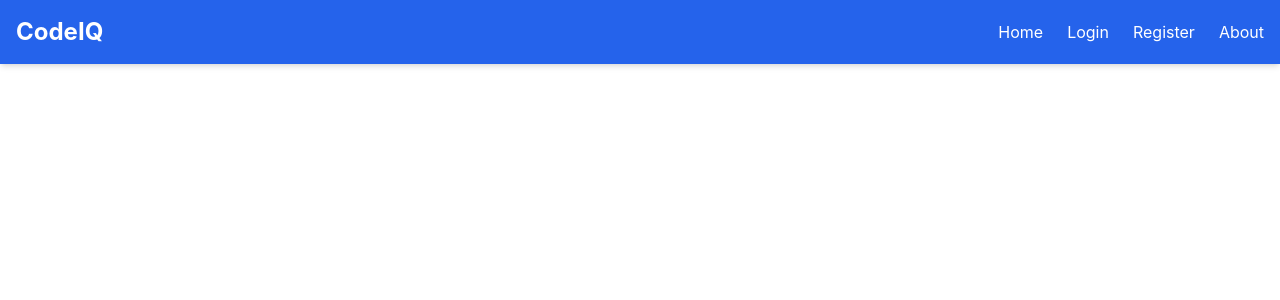
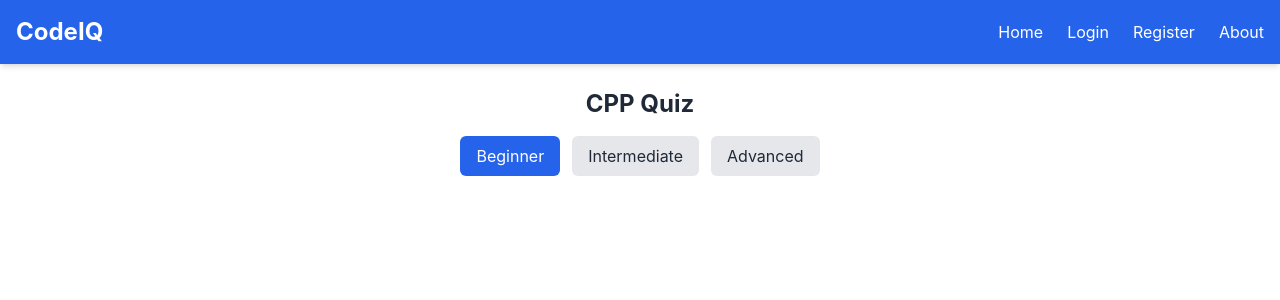
Before and after one commit to hardikpatel2906/CodeIQ, a React (Vite) app: page /quiz/cpp in a window 1280 px wide. Shown: the top 300 px of the page. Built offline with nearby package versions, Linux system fonts and the light colour scheme.

Commit message:
Create Quiz Page

```diff
--- a/src/App.tsx
+++ b/src/App.tsx
@@ -3,6 +3,7 @@ import Home from "./pages/Home";
 import Login from "./pages/Login";
 import Register from "./pages/Register";
 import Navbar from "./components/Navbar";
+import QuizPage from "./pages/QuizPage";
 
 const App: React.FC = () => {
     return (
@@ -12,6 +13,7 @@ const App: React.FC = () => {
                 <Route path="/" element={<Home />} />
                 <Route path="/login" element={<Login />} />
                 <Route path="/register" element={<Register />} />
+                <Route path="/quiz/:language" element={<QuizPage />} />
             </Routes>
         </Router>
     );
--- a/src/index.css
+++ b/src/index.css
@@ -9,7 +9,7 @@
 
   color-scheme: light dark;
   /* color: rgba(255, 255, 255, 0.87); */
-  /* background-color: #242424; */
+  background-color: #ffffff;
 
   font-synthesis: none;
   text-rendering: optimizeLegibility;
--- /dev/null
+++ b/src/pages/QuizPage.tsx
@@ -0,0 +1,58 @@
+import { useParams } from "react-router-dom";
+import { useState } from "react";
+// import { questions } from "../data/questions";
+
+const QuizPage: React.FC = () => {
+    const { language } = useParams<{ language: string }>(); // Ensure language is always a string
+
+    if (!language) {
+        return <p className="text-red-500 text-center mt-10">Invalid language selected.</p>;
+    }
+
+    const selectedLanguage = language.toLowerCase();
+    const [level, setLevel] = useState<"beginner" | "intermediate" | "advanced">("beginner");
+
+    //   const languageQuestions = questions[language as keyof typeof questions];
+
+    //   if (!languageQuestions) {
+    //     return <p className="text-red-500 text-center mt-10">Questions not found for this language.</p>;
+    //   }
+
+    return (
+        <div className="max-w-3xl mx-auto p-6">
+            <h1 className="text-2xl text-center font-bold text-gray-800">{selectedLanguage.toUpperCase()} Quiz</h1>
+
+            {/* Difficulty Selector */}
+            <div className="flex justify-center my-4 space-x-3">
+                {["beginner", "intermediate", "advanced"].map((lvl) => (
+                    <button
+                        key={lvl}
+                        onClick={() => setLevel(lvl as "beginner" | "intermediate" | "advanced")}
+                        className={`px-4 py-2 rounded-md ${level === lvl ? "bg-blue-600 text-white" : "bg-gray-200 text-gray-800"
+                            }`}
+                    >
+                        {lvl.charAt(0).toUpperCase() + lvl.slice(1)}
+                    </button>
+                ))}
+            </div>
+
+            {/* Questions List */}
+            {/* <div className="mt-4 space-y-4">
+        {languageQuestions[level].map((q, index) => (
+          <div key={index} className="p-4 bg-white rounded-md shadow-md">
+            <p className="font-medium">{q.question}</p>
+            <ul className="mt-2 space-y-2">
+              {q.options.map((opt, idx) => (
+                <li key={idx} className="p-2 border rounded-md cursor-pointer hover:bg-gray-200">
+                  {opt}
+                </li>
+              ))}
+            </ul>
+          </div>
+        ))}
+      </div> */}
+        </div>
+    );
+};
+
+export default QuizPage;
```
